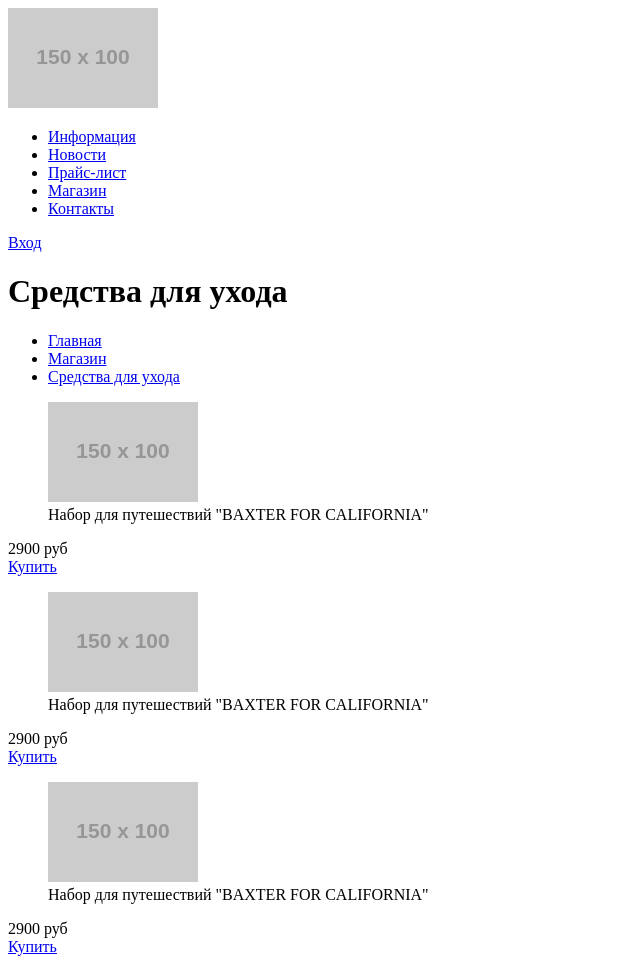
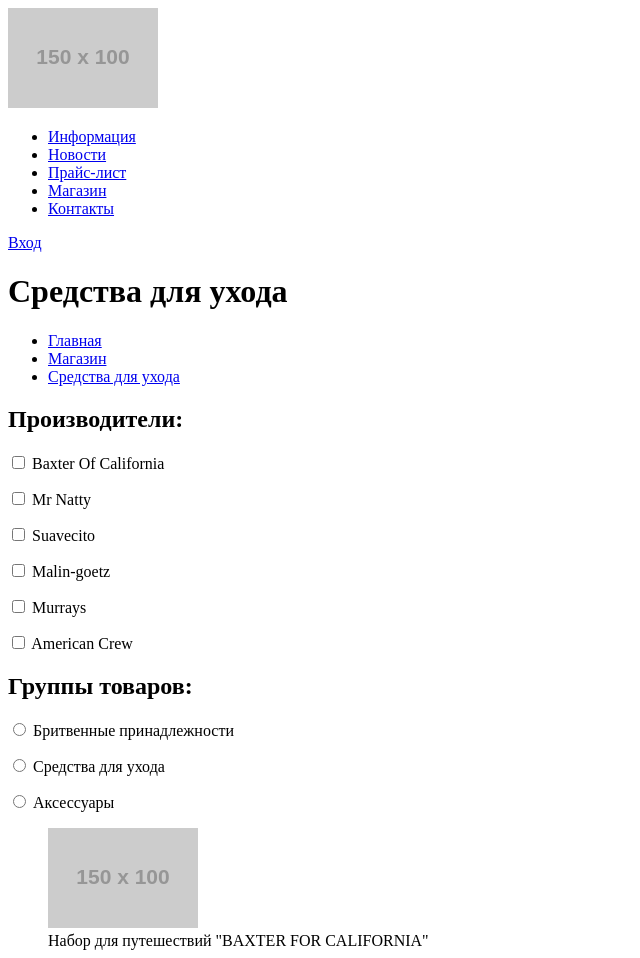
Before and after one commit to TheDarkestDay/59895-barbershop, a plain HTML site: page index.html in a window 1280 px wide. Shown: the top 958 px of the page, without its empty margins (0-640 px from the left). Drawn offline with Linux system fonts and the light colour scheme; placeholder pictures from the web are drawn by us.

Commit message:
Catalog filter and nav

```diff
--- a/index.html
+++ b/index.html
@@ -72,7 +72,66 @@
       <section class="catalog">
         <div class="catalog-filter">
           <form>
-
+            <h2 class="form-heading">
+              Производители:
+            </h2>
+            <p>
+              <input id="baxter" type="checkbox">
+              <label for="baxter">
+                Baxter Of California
+              </label>
+            </p>
+            <p>
+              <input id="natty" type="checkbox">
+              <label for="natty">
+                Mr Natty
+              </label>
+            </p>
+            <p>
+              <input id="suavecito" type="checkbox">
+              <label for="suavecito">
+                Suavecito
+              </label>
+            </p>
+            <p>
+              <input id="malin" type="checkbox">
+              <label for="malin">
+                Malin-goetz
+              </label>
+            </p>
+            <p>
+              <input id="murrays" type="checkbox">
+              <label for="murrays">
+                Murrays
+              </label>
+            </p>
+            <p>
+              <input id="crew" type="checkbox">
+              <label for="crew">
+                American Crew
+              </label>
+            </p>
+            <h2 class="form-heading">
+              Группы товаров:
+            </h2>
+            <p>
+              <input id="shaving" type="radio" name="category">
+              <label for="shaving">
+                Бритвенные принадлежности
+              </label>
+            </p>
+            <p>
+              <input id="care" type="radio" name="category">
+              <label for="care">
+                Средства для ухода
+              </label>
+            </p>
+            <p>
+              <input id="accessories" type="radio" name="category">
+              <label for="accessories">
+                Аксессуары
+              </label>
+            </p>
           </form>
         </div>
         <div class="catalog-items-list">
@@ -161,6 +220,30 @@
             </a>
           </article>
         </div>
+        <nav class="catalog-nav">
+          <ul>
+            <li>
+              <a href="#">
+                1
+              </a>
+            </li>
+            <li>
+              <a href="#">
+                2
+              </a>
+            </li>
+            <li>
+              <a href="#">
+                3
+              </a>
+            </li>
+            <li>
+              <a href="#">
+                4
+              </a>
+            </li>
+          </ul>
+        </nav>
       </section>
     </main>
     <footer class="main-footer">
```
